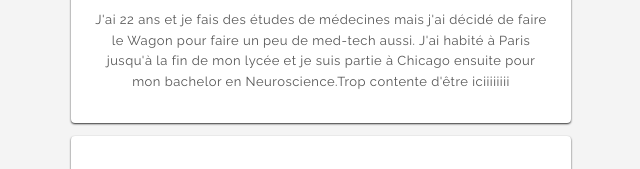
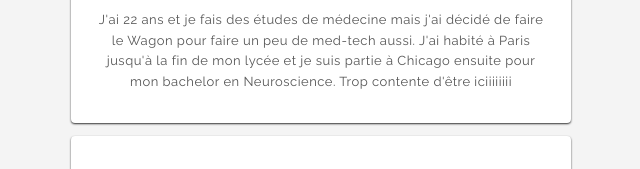
Before and after one commit to annahercot/profile, a plain HTML site: page index.html in a window 1280 px wide. Shown: the part 405-574 px from the top of the page, 319-959 px from the left. Drawn offline with Linux system fonts and the light colour scheme.

Commit message:
anna'spage

```diff
--- a/index.html
+++ b/index.html
@@ -15,7 +15,7 @@
         <img id="annapic" src="images/Anna.png" alt="Photo d'Anna">
         <h1>Anna Hercot Steiner</h1>
           <h2 class="jobtitle"><em>Programmer</em></h2>
-            <p class="description"> J'ai 22 ans et je fais des études de médecines mais j'ai décidé de faire le Wagon pour faire un peu de med-tech aussi. J'ai habité à Paris jusqu'à la fin de mon lycée et je suis partie à Chicago ensuite pour mon bachelor en Neuroscience.Trop contente d'être iciiiiiiii</p>
+            <p class="description"> J'ai 22 ans et je fais des études de médecine mais j'ai décidé de faire le Wagon pour faire un peu de med-tech aussi. J'ai habité à Paris jusqu'à la fin de mon lycée et je suis partie à Chicago ensuite pour mon bachelor en Neuroscience. Trop contente d'être iciiiiiiii</p>
       </div>
 
       <div class="card text-center">
```
